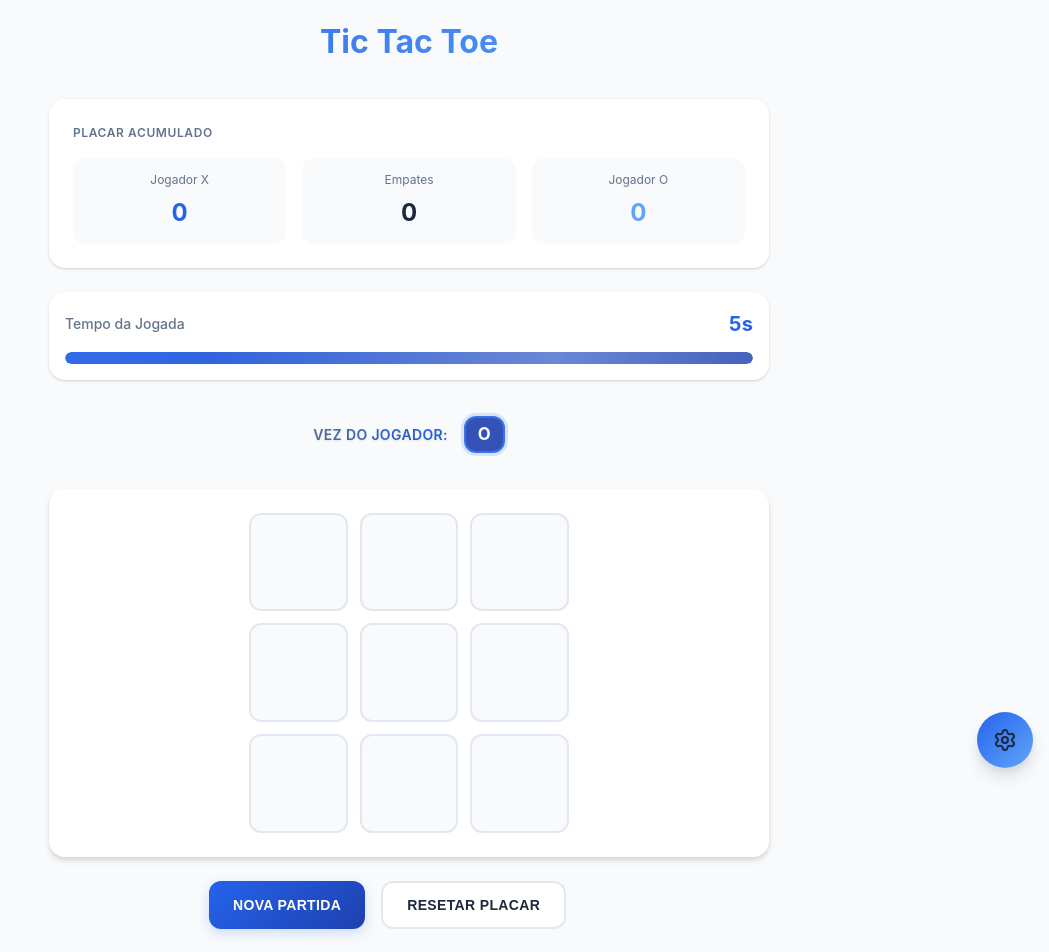
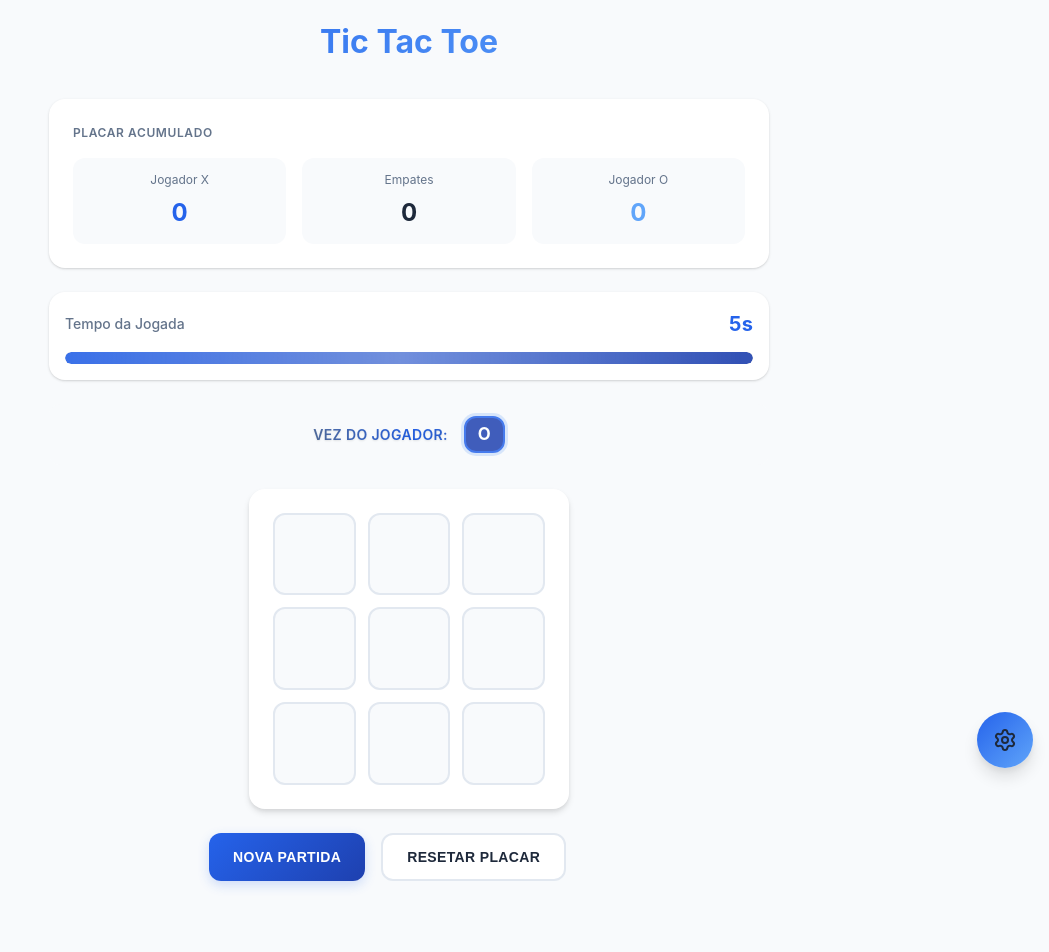
Before and after one commit to eagle-head/desafio-deal-group, a React (Vite) app: page / in a window 1280 px wide. Shown: the top 952 px of the page, without its empty margins (231-1280 px from the left). After the commit the page ends 921 px from the top, so only its background shows below. Built offline with nearby package versions, Linux system fonts and the light colour scheme.

Commit message:
Add ColorSwatch

```diff
--- a/package.json
+++ b/package.json
@@ -14,6 +14,7 @@
   },
   "dependencies": {
     "lucide-react": "^0.539.0",
+    "prop-types": "^15.8.1",
     "react": "^19.1.1",
     "react-dom": "^19.1.1"
   },
--- a/src/components/game/Cell/cell.css
+++ b/src/components/game/Cell/cell.css
@@ -63,7 +63,6 @@
 
 .cell--empty.cell--hover {
   background: var(--surface);
-  border-color: var(--primary-color);
 }
 
 .cell__preview {
@@ -77,3 +76,12 @@
 .cell__preview--o {
   color: var(--accent-color);
 }
+
+/* Hover border color based on current player preview */
+.cell--empty.cell--hover:has(.cell__preview--x) {
+  border-color: var(--primary-color);
+}
+
+.cell--empty.cell--hover:has(.cell__preview--o) {
+  border-color: var(--accent-color);
+}
--- a/src/components/game/GameBoard/GameBoard.jsx
+++ b/src/components/game/GameBoard/GameBoard.jsx
@@ -1,15 +1,48 @@
 import Cell from '../Cell/Cell';
 import './game-board.css';
 
-function GameBoard({ board, onCellClick, winningCells, disabled, currentPlayer, gameId }) {
-  return (
-    <div className='game-container'>
-      <div className='game-board-container'>
-        <div className='game-board'>
-          {board.map((value, index) => {
-            return (
+/**
+ * @typedef {('X'|'O')} Player
+ * Represents a player in the tic-tac-toe game
+ */
+
+/**
+ * @typedef {(Player|null)} CellValue
+ * Represents the value of a cell - either a player marker or null for empty
+ */
+
+/**
+ * GameBoard component renders the 3x3 tic-tac-toe game board.
+ *
+ * Manages the layout and interaction of all game cells, handling cell clicks
+ * and displaying the current game state including winner highlighting.
+ *
+ * @component
+ * @param {Object} props - The component props
+ * @param {CellValue[]} props.board - Array of 9 cell values representing the game state
+ * @param {function(number): void} props.onCellClick - Callback function triggered when a cell is clicked
+ * @param {number[]} [props.winningCells=[]] - Array of indices representing winning cells to highlight
+ * @param {boolean} [props.disabled=false] - Whether the entire board is disabled
+ * @param {Player} [props.currentPlayer] - The current player whose turn it is
+ * @param {string|number} [props.gameId='default'] - Unique identifier for the current game session
+ *
+ * @returns {JSX.Element} A div container with the 3x3 game board
+ *
+ * @example
+ * <GameBoard
+ *   board={['X', null, 'O', null, 'X', null, 'O', null, 'X']}
+ *   onCellClick={handleCellClick}
+ *   winningCells={[0, 4, 8]}
+ *   disabled={false}
+ *   currentPlayer="X"
+ *   gameId={1}
+ * />
+ */
+function GameBoard({ board, onCellClick, winningCells = [], disabled = false, currentPlayer, gameId = 'default' }) {
+  function renderCells() {
+    return board.map((value, index) => (
       <Cell
-                key={`${gameId}-${index}`}
+        key={`cell-${gameId}-${index}`}
         value={value}
         index={index}
         onClick={onCellClick}
@@ -17,12 +50,16 @@ function GameBoard({ board, onCellClick, winningCells, disabled, currentPlayer,
         disabled={disabled}
         currentPlayer={currentPlayer}
       />
-            );
-          })}
-        </div>
-      </div>
+    ));
+  }
+
+  return (
+    <div className='game-board' role='grid' aria-label='Tic-tac-toe game board' aria-disabled={disabled}>
+      {renderCells()}
     </div>
   );
 }
 
+GameBoard.displayName = 'GameBoard';
+
 export default GameBoard;
--- a/src/components/game/GameBoard/game-board.css
+++ b/src/components/game/GameBoard/game-board.css
@@ -1,4 +1,12 @@
-.game-container {
+.game-board {
+  display: grid;
+  grid-template-columns: repeat(3, 1fr);
+  grid-template-rows: repeat(3, 1fr);
+  gap: 0.75rem;
+  width: 100%;
+  max-width: 320px;
+  margin: 0 auto;
+  aspect-ratio: 1;
   background: var(--surface);
   border-radius: 1rem;
   padding: 1.5rem;
@@ -6,18 +14,3 @@
   box-shadow: var(--shadow-md);
   animation: fadeIn 0.6s ease-out 0.3s both;
 }
-
-.game-board-container {
-  width: 100%;
-  max-width: 320px;
-  margin: 0 auto;
-}
-
-.game-board {
-  display: grid;
-  grid-template-columns: repeat(3, 1fr);
-  grid-template-rows: repeat(3, 1fr);
-  gap: 0.75rem;
-  width: 100%;
-  aspect-ratio: 1;
-}
```
Also changed, not shown: src/components/layout/ColorCustomizer/ColorCustomizer.jsx (+1 -6 lines), src/components/ui/ColorSwatch/ColorSwatch.jsx (+29 -0 lines), 1 other file (tests, documents, lock files or other folders). Lines whose indentation alone changed are shown as unchanged.
